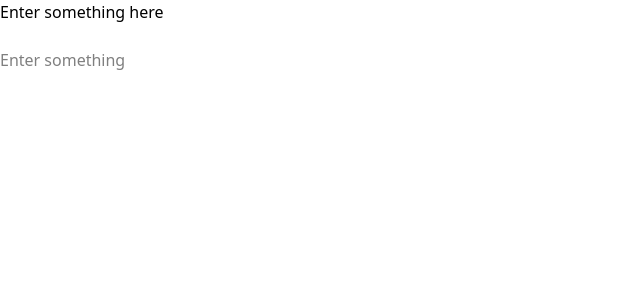
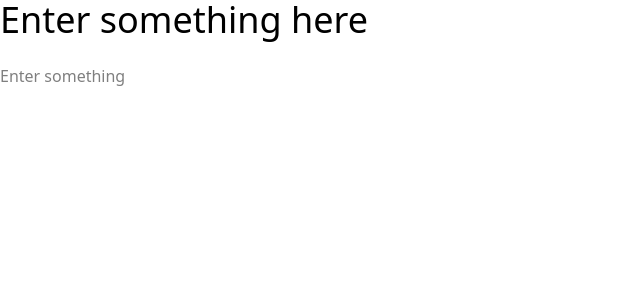
Before and after one commit to KavishkaDulshan/Portfolio, a React (Vite) app: page / in a window 1280 px wide. Shown: the top 300 px of the page, without its empty margins (0-640 px from the left). Built offline with nearby package versions, Linux system fonts and the light colour scheme.

Commit message:
improve search componnent

```diff
--- a/src/assets/components/Search.jsx
+++ b/src/assets/components/Search.jsx
@@ -4,7 +4,7 @@ const Search = ({searchTerm, setSearchTerm}) => {
   return (
     <div className='search'>
         <div>
-            <h1>Enter something here</h1>
+            <h1 className='text-black text-4xl'>Enter something here</h1>
             <br />
             <input type="text"
             placeholder='Enter something'
```
